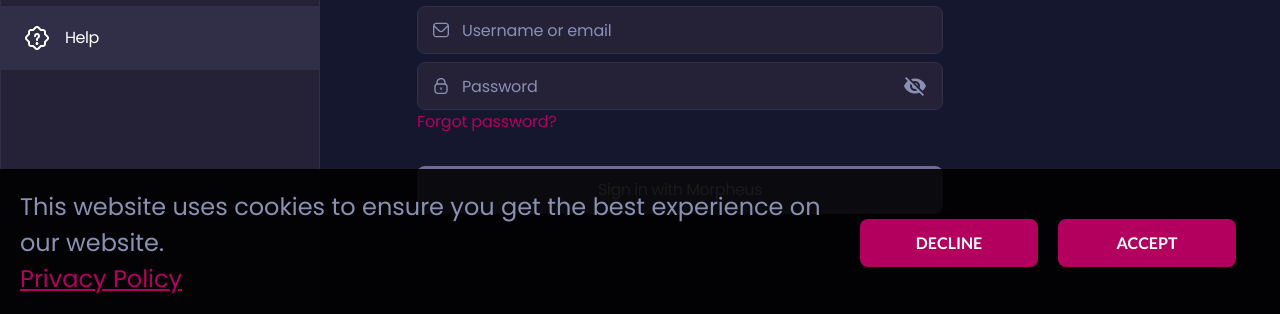
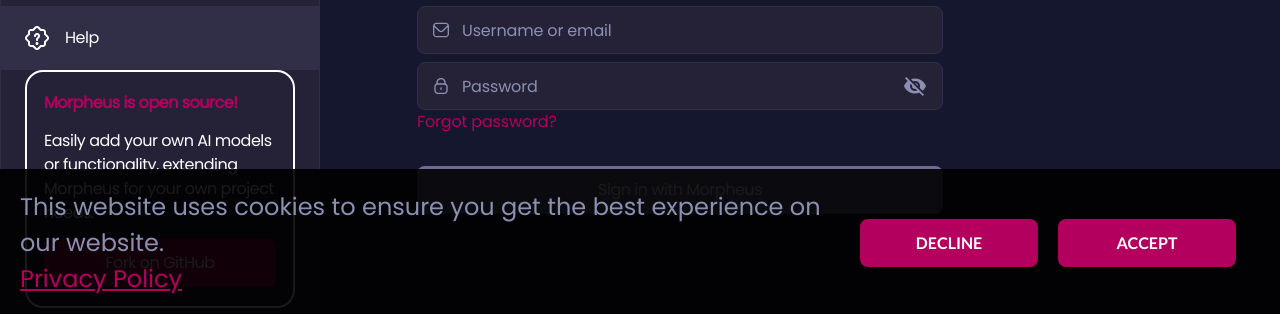
Before and after one commit to Monadical-SAS/Morpheus, a Next.js app in the folder morpheus-client/: page /imagine/help in a window 1280 px wide. Shown: the part 483-797 px from the top of the page. Built offline with nearby package versions, Linux system fonts and the light colour scheme; no server answers.

Commit message:
add open source callout (#98)

```diff
--- a/morpheus-client/components/ImagineMenu/ImagineMenu.module.scss
+++ b/morpheus-client/components/ImagineMenu/ImagineMenu.module.scss
@@ -49,8 +49,27 @@
     justify-content: center;
   }
 
+  .openSource {
+    height: auto;
+    display: flex;
+    flex-direction: column;
+    border-radius: 18px;
+    border: 2px solid colors.$white-color;
+    margin: 0px 24px;
+    padding:19px 17px;
+    gap:14px;
+
+    @include media.mobile {
+      display: none;
+    }
+  }
+
   &.barExpanded {
     width: 320px;
+
+    @include media.mobile {
+      width: 100%;
+    }
   }
 
   .menuIcon {
--- a/morpheus-client/components/ImagineMenu/ImagineMenu.tsx
+++ b/morpheus-client/components/ImagineMenu/ImagineMenu.tsx
@@ -1,6 +1,7 @@
 import { ReactNode, useState } from "react";
 import { useRouter } from "next/router";
 
+import ButtonPrimary from "../buttons/ButtonPrimary/ButtonPrimary";
 import Brand from "../Typography/Brand/Brand";
 import { SDOption } from "@/context/SDContext";
 import { Text2ImgIcon } from "../icons/text2img";
@@ -21,7 +22,7 @@
   UpscalingDescription,
 } from "@/components/ImagineActionsDescription/ImagineActionsDescription";
 import styles from "./ImagineMenu.module.scss";
-import { Scaling } from 'lucide-react';
+import { Scaling } from "lucide-react";
 
 interface LongItemProps {
   active?: boolean;
@@ -32,13 +33,27 @@
   option: string;
 }
 
+const OpenSource = () => {
+  return (
+    <div className={styles.openSource}>
+      <p className="font-bold base-1 main">Morpheus is open source!</p>
+      <p className="base-1 primary">
+        Easily add your own AI models or functionality, extending Morpheus for your own project needs.
+      </p>
+      <ButtonPrimary
+        loading={false}
+        onClick={() => window.open("https://github.com/Monadical-SAS/Morpheus/fork")}
+        text={"Fork on GitHub"}
+      />
+    </div>
+  );
+};
+
 const ImagineMenuItem = (props: LongItemProps) => {
   const router = useRouter();
 
   const getItemStyles = () => {
-    return `${styles.menuItem} ${props.expanded && styles.expanded} ${
-      props.active && styles.active
-    }`;
+    return `${styles.menuItem} ${props.expanded && styles.expanded} ${props.active && styles.active}`;
   };
 
   const handleOnClick = () => {
@@ -46,19 +61,11 @@
   };
 
   return (
-    <AppTooltip
-      title={props.title}
-      content={props.description}
-      direction={"right"}
-    >
+    <AppTooltip title={props.title} content={props.description} direction={"right"}>
       <div className={getItemStyles()} onClick={handleOnClick}>
         <span className={styles.icon}>{props.icon}</span>
 
-        {props.expanded && (
-          <p className={`base-1 ${props.active ? "primary" : "secondary"}`}>
-            {props.title}
-          </p>
-        )}
+        {props.expanded && <p className={`base-1 ${props.active ? "primary" : "secondary"}`}>{props.title}</p>}
       </div>
     </AppTooltip>
   );
@@ -81,10 +88,7 @@
 
   return (
     <div className={`${styles.imagineMenu} ${expanded && styles.barExpanded}`}>
-      <div
-        onClick={() => setExpanded(!expanded)}
-        className={`${styles.menuIcon} ${expanded && styles.expanded}`}
-      >
+      <div onClick={() => setExpanded(!expanded)} className={`${styles.menuIcon} ${expanded && styles.expanded}`}>
         {!expanded ? (
           <HamburgerMenuIcon color={"white"} />
         ) : (
@@ -140,7 +144,7 @@
         description={<UpscalingDescription className="body-2 white" />}
         expanded={expanded}
         active={getItemActive(SDOption.Upscaling)}
-        icon={<Scaling color={getIconColor(SDOption.Upscaling)}  width={"24"} height={"24"} />}
+        icon={<Scaling color={getIconColor(SDOption.Upscaling)} width={"24"} height={"24"} />}
         option={SDOption.Upscaling}
       />
       <ImagineMenuItem
@@ -151,6 +155,7 @@
         icon={<HelpIcon color={getIconColor("help")} />}
         option={"help"}
       />
+      {expanded && <OpenSource />}
     </div>
   );
 };
```
